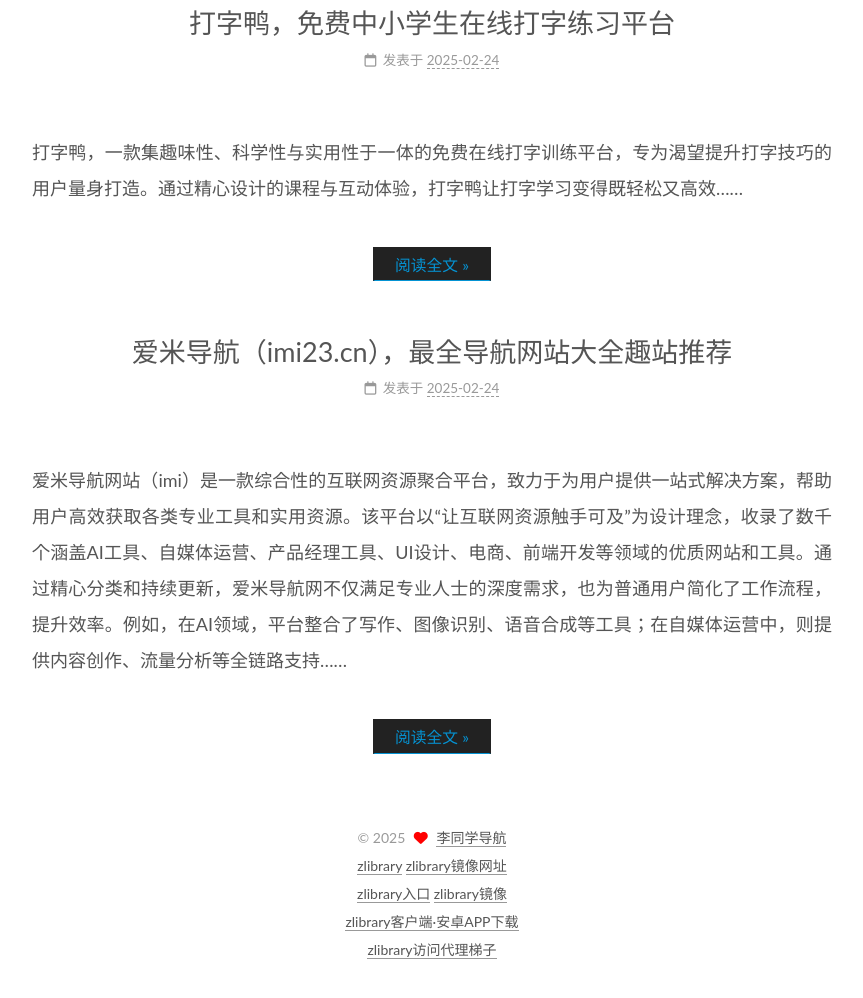
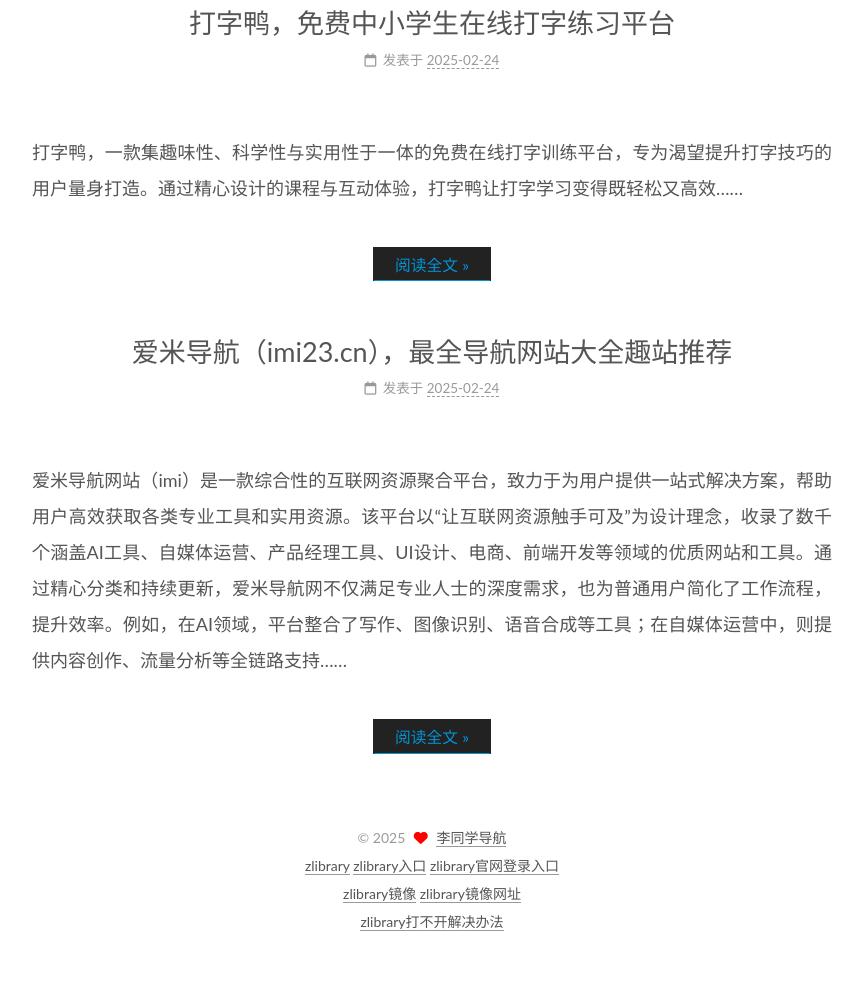
Before and after one commit to z-libraryona/z-libraryona.github.io, a plain HTML site: page index.html in a window 1280 px wide. Shown: the part 2305-3303 px from the top of the page, without its empty margins (208-1071 px from the left). Drawn offline with nearby package versions, Linux system fonts and the light colour scheme.

Commit message:
Update index.html

```diff
--- a/index.html
+++ b/index.html
@@ -357,13 +357,14 @@
 
 
            <div class="links">
-<a href="https://z-libraryzha.github.io/p/zlibrary.html" >zlibrary</a>
-<a href="https://z-librarytkb.github.io/p/zlibrary.html" >zlibrary镜像网址</a>
-<br><a href="https://zlibrary-tda.github.io/p/z-library.html" >zlibrary入口</a>
-<a href="https://z-libraryzha.github.io/" >zlibrary镜像</a>
-<br><a href="https://z-library.zlibry.online/" >zlibrary客户端·安卓APP下载</a>
-<br><a href="http://ip.harmonylink.net/share/k4y20r" target="_blank" >zlibrary访问代理梯子</a>
+<a href="https://zlibraryoka.github.io/p/z-library.html" >zlibrary</a>
+<a href="https://z-libraryxib.github.io/p/zlibrary.html" >zlibrary入口</a>
+<a href="https://www.cnblogs.com/zlibraryyyy/p/18684932" >zlibrary官网登录入口</a>
+<br><a href="https://zlibraryoka.github.io/" >zlibrary镜像</a>
+<a href="https://z-libraryxib.github.io/" >zlibrary镜像网址</a>
+<br><a href="http://ip.harmonylink.net/share/k4y20r" >zlibrary打不开解决办法</a>
         </div>
+
 
 
 
```
